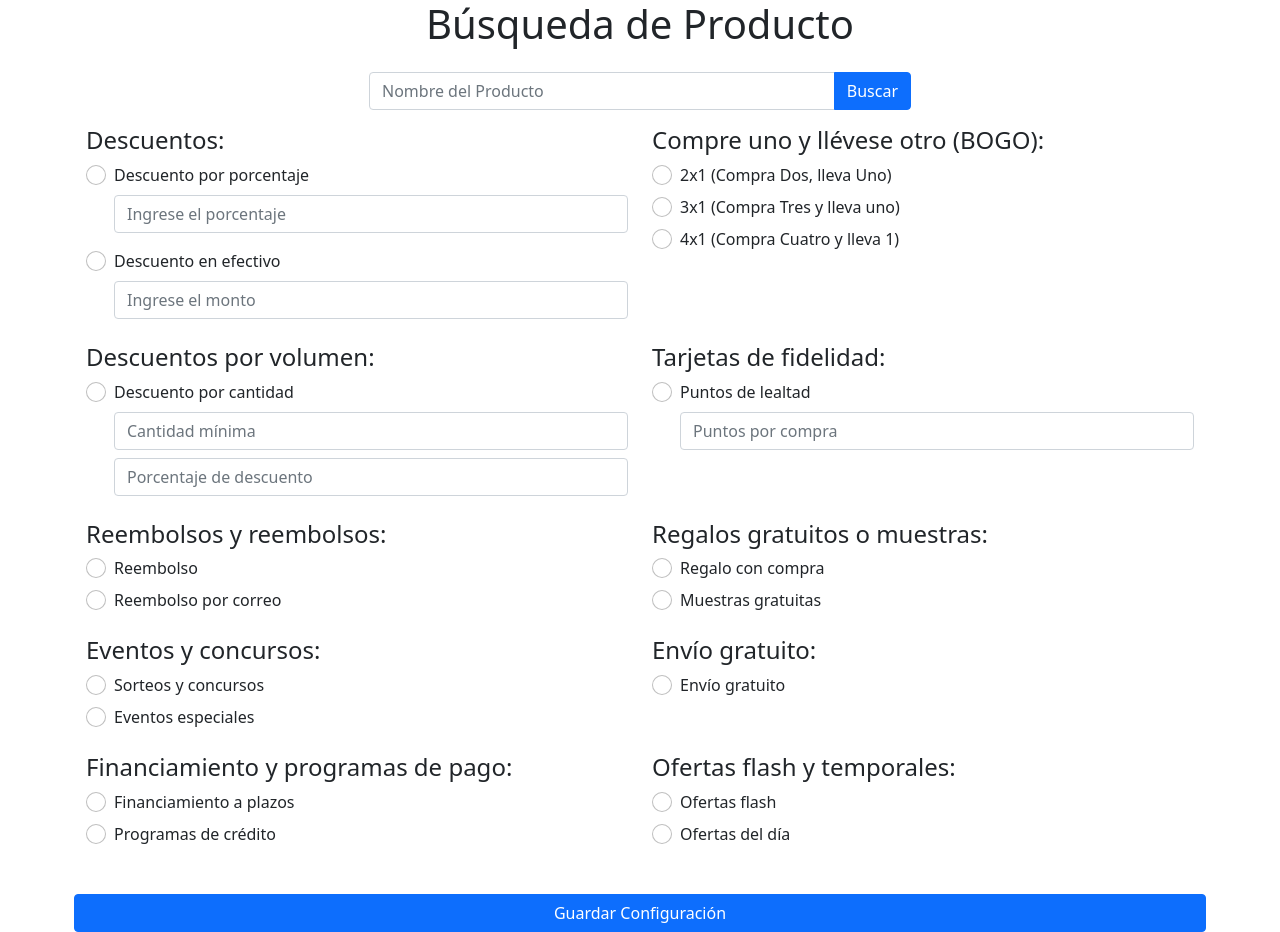
After one commit to Anyel-ec/PerseoSoft-Promotions-Flask-MySQL, a Flask app: template templates/promociones.html in a window 1280 px wide. The commit adds this page. Run offline with Flask 3, Linux system fonts and the light colour scheme; the template is opened without the code that fills it, so the values that code supplies are empty; some libraries are stand-ins or nearby versions.

Commit message:
add new promociones.html to view

```diff
--- /dev/null
+++ b/templates/promociones.html
@@ -0,0 +1,251 @@
+<!DOCTYPE html>
+<html lang="en">
+
+<head>
+    <meta charset="UTF-8">
+    <meta name="viewport" content="width=device-width, initial-scale=1.0">
+    <title>Document</title>
+    <link rel="stylesheet" href="https://stackpath.bootstrapcdn.com/bootstrap/5.0.0-alpha1/css/bootstrap.min.css">
+</head>
+
+<body>
+    <div class="container">
+        <div class="row justify-content-center">
+            <div class="col-6">
+                <h1 class="text-center mb-4">Búsqueda de Producto</h1>
+                <form method="POST">
+                    <div class="input-group mb-3">
+                        <input type="text" class="form-control" name="producto" placeholder="Nombre del Producto">
+                        <button class="btn btn-primary" type="submit">Buscar</button>
+                    </div>
+                </form>
+            </div>
+        </div>
+        <div class="row">
+            <div class="col-6">
+                <div class="mb-4">
+                    <h4>Descuentos:</h4>
+                    <div class="form-check">
+                        <input class="form-check-input" type="radio" name="descuentoTipo" id="descuentoPorcentaje">
+                        <label class="form-check-label" for="descuentoPorcentaje">Descuento por porcentaje</label>
+                        <input class="form-control mt-2" type="number" name="porcentajeDescuento"
+                            placeholder="Ingrese el porcentaje">
+                    </div>
+                    <div class="form-check mt-3">
+                        <input class="form-check-input" type="radio" name="descuentoTipo" id="descuentoEfectivo">
+                        <label class="form-check-label" for="descuentoEfectivo">Descuento en efectivo</label>
+                        <input class="form-control mt-2" type="number" name="montoDescuento"
+                            placeholder="Ingrese el monto">
+                    </div>
+                </div>
+            </div>
+            <div class="col-6">
+                <div class="mb-4">
+                    <h4>Compre uno y llévese otro (BOGO):</h4>
+
+                    <div class="form-check">
+                        <input class="form-check-input" type="radio" name="bogoTipo" id="bogo2x1">
+                        <label class="form-check-label" for="bogo2x1">2x1 (Compra Dos, lleva Uno)</label>
+                    </div>
+                    <div id="camposAdicionales" style="display: none;">
+                        <div class="form-group">
+                            <input type="text" class="form-control" name="producto1" placeholder="Producto 1">
+                        </div>
+                        <div class="form-group">
+                            <input type="text" class="form-control" name="producto2" placeholder="Producto 2">
+                        </div>
+                    </div>
+
+                    <div class="form-check mt-2">
+                        <input class="form-check-input" type="radio" name="bogoTipo" id="bogo3x1">
+                        <label class="form-check-label" for="bogo3x1">3x1 (Compra Tres y lleva uno)</label>
+                    </div>
+
+                    <div id="camposAdicionales3x1" style="display: none;">
+                        <div class="form-group">
+                            <input type="text" class="form-control" name="producto1" placeholder="Producto 1">
+                        </div>
+                        <div class="form-group">
+                            <input type="text" class="form-control" name="producto2" placeholder="Producto 2">
+                        </div>
+                        <div class="form-group">
+                            <input type="text" class="form-control" name="producto3" placeholder="Producto 3">
+                        </div>
+                    </div>
+
+
+                    <div class="form-check mt-2">
+                        <input class="form-check-input" type="radio" name="bogoTipo" id="bogo4x1">
+                        <label class="form-check-label" for="bogo4x1">4x1 (Compra Cuatro y lleva 1)</label>
+                    </div>
+                    <div id="camposAdicionales4x1" style="display: none;">
+                        <div class="form-group">
+                            <input type="text" class="form-control" name="producto1" placeholder="Producto 1">
+                        </div>
+                        <div class="form-group">
+                            <input type="text" class="form-control" name="producto2" placeholder="Producto 2">
+                        </div>
+                        <div class="form-group">
+                            <input type="text" class="form-control" name="producto3" placeholder="Producto 3">
+                        </div>
+                        <div class="form-group">
+                            <input type="text" class="form-control" name="producto4" placeholder="Producto 4">
+                        </div>
+                    </div>
+
+
+                </div>
+            </div>
+            <div class="col-6">
+                <div class="mb-4">
+                    <h4>Descuentos por volumen:</h4>
+                    <div class="form-check">
+                        <input class="form-check-input" type="radio" name="volumenTipo" id="descuentoPorCantidad">
+                        <label class="form-check-label" for="descuentoPorCantidad">Descuento por cantidad</label>
+                        <input class="form-control mt-2" type="number" name="cantidadMinima"
+                            placeholder="Cantidad mínima">
+                        <input class="form-control mt-2" type="number" name="porcentajeDescuentoVolumen"
+                            placeholder="Porcentaje de descuento">
+                    </div>
+                </div>
+            </div>
+            <div class="col-6">
+                <!-- Tarjetas de fidelidad -->
+                <div class="mb-4">
+                    <h4>Tarjetas de fidelidad:</h4>
+                    <div class="form-check">
+                        <input class="form-check-input" type="radio" name="fidelidadTipo" id="puntosLealtad">
+                        <label class="form-check-label" for="puntosLealtad">Puntos de lealtad</label>
+                        <input class="form-control mt-2" type="number" name="puntosPorCompra"
+                            placeholder="Puntos por compra">
+                    </div>
+                </div>
+            </div>
+            <div class="col-6">
+                <!-- Reembolsos y reembolsos -->
+                <div class="mb-4">
+                    <h4>Reembolsos y reembolsos:</h4>
+                    <div class="form-check">
+                        <input class="form-check-input" type="radio" name="reembolsoTipo" id="reembolso">
+                        <label class="form-check-label" for="reembolso">Reembolso</label>
+                    </div>
+                    <div class="form-check mt-2">
+                        <input class="form-check-input" type="radio" name="reembolsoTipo" id="reembolsoPorCorreo">
+                        <label class="form-check-label" for="reembolsoPorCorreo">Reembolso por correo</label>
+                    </div>
+                </div>
+            </div>
+
+            <div class="col-6">
+                <!-- Regalos gratuitos o muestras -->
+                <div class="mb-4">
+                    <h4>Regalos gratuitos o muestras:</h4>
+                    <div class="form-check">
+                        <input class="form-check-input" type="radio" name="regaloTipo" id="regaloConCompra">
+                        <label class="form-check-label" for="regaloConCompra">Regalo con compra</label>
+                    </div>
+                    <div class="form-check mt-2">
+                        <input class="form-check-input" type="radio" name="regaloTipo" id="muestrasGratuitas">
+                        <label class="form-check-label" for="muestrasGratuitas">Muestras gratuitas</label>
+                    </div>
+                </div>
+            </div>
+            <div class="col-6">
+                <!-- Eventos y concursos -->
+                <div class="mb-4">
+                    <h4>Eventos y concursos:</h4>
+                    <div class="form-check">
+                        <input class="form-check-input" type="radio" name="eventoTipo" id="sorteosYConcursos">
+                        <label class="form-check-label" for="sorteosYConcursos">Sorteos y concursos</label>
+                    </div>
+                    <div class="form-check mt-2">
+                        <input class="form-check-input" type="radio" name="eventoTipo" id="eventosEspeciales">
+                        <label class="form-check-label" for="eventosEspeciales">Eventos especiales</label>
+                    </div>
+                </div>
+
+            </div>
+            <div class="col-6">
+                <!-- Envío gratuito -->
+                <div class="mb-4">
+                    <h4>Envío gratuito:</h4>
+                    <div class="form-check">
+                        <input class="form-check-input" type="radio" name="envioTipo" id="envioGratuito">
+                        <label class="form-check-label" for="envioGratuito">Envío gratuito</label>
+                    </div>
+                </div>
+            </div>
+
+            <div class="col-6">
+                <!-- Financiamiento y programas de pago -->
+                <div class="mb-4">
+                    <h4>Financiamiento y programas de pago:</h4>
+                    <div class="form-check">
+                        <input class="form-check-input" type="radio" name="financiamientoTipo"
+                            id="financiamientoAPlazos">
+                        <label class="form-check-label" for="financiamientoAPlazos">Financiamiento a plazos</label>
+                    </div>
+                    <div class="form-check mt-2">
+                        <input class="form-check-input" type="radio" name="financiamientoTipo" id="programasDeCredito">
+                        <label class="form-check-label" for="programasDeCredito">Programas de crédito</label>
+                    </div>
+                </div>
+
+            </div>
+
+            <div class="col-6">
+                <!-- Ofertas flash y temporales -->
+                <div class="mb-4">
+                    <h4>Ofertas flash y temporales:</h4>
+                    <div class="form-check">
+                        <input class="form-check-input" type="radio" name="ofertaTipo" id="ofertasFlash">
+                        <label class="form-check-label" for="ofertasFlash">Ofertas flash</label>
+                    </div>
+                    <div class="form-check mt-2">
+                        <input class="form-check-input" type="radio" name="ofertaTipo" id="ofertasDelDia">
+                        <label class="form-check-label" for="ofertasDelDia">Ofertas del día</label>
+                    </div>
+                </div>
+            </div>
+
+
+
+
+
+
+            <button class="btn btn-primary mt-4">Guardar Configuración</button>
+
+        </div>
+    </div>
+
+
+
+<script src="https://ajax.googleapis.com/ajax/libs/jquery/3.5.1/jquery.min.js"></script>
+
+<script>
+    $(document).ready(function() {
+        $('#bogo2x1').click(function() {
+            $('#camposAdicionales').toggle();
+        });
+    });
+</script>
+<script>
+    $(document).ready(function() {
+        $('#bogo3x1').click(function() {
+            $('#camposAdicionales3x1').toggle();
+        });
+    });
+</script>
+
+<script>
+    $(document).ready(function() {
+        $('#bogo4x1').click(function() {
+            $('#camposAdicionales4x1').toggle();
+        });
+    });
+</script>
+
+
+</body>
+
+</html>
```
Also changed, not shown: desarrollo.html (added, +32 -0 lines), templates/index.html (+7 -36 lines), templates/promos.html (added, +17 -0 lines).
